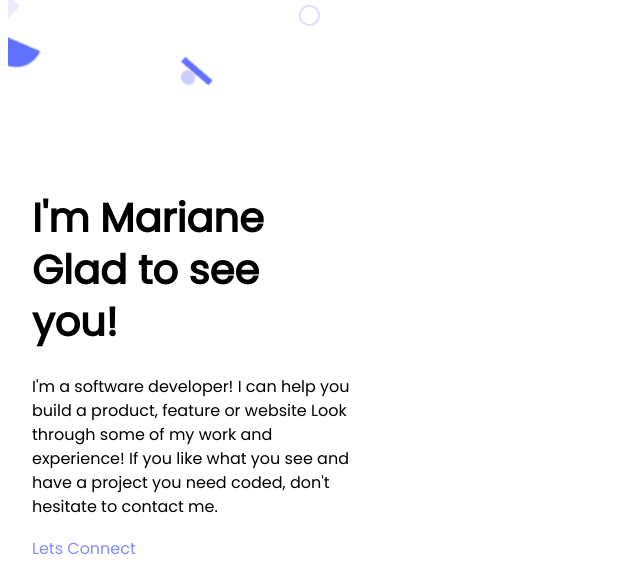
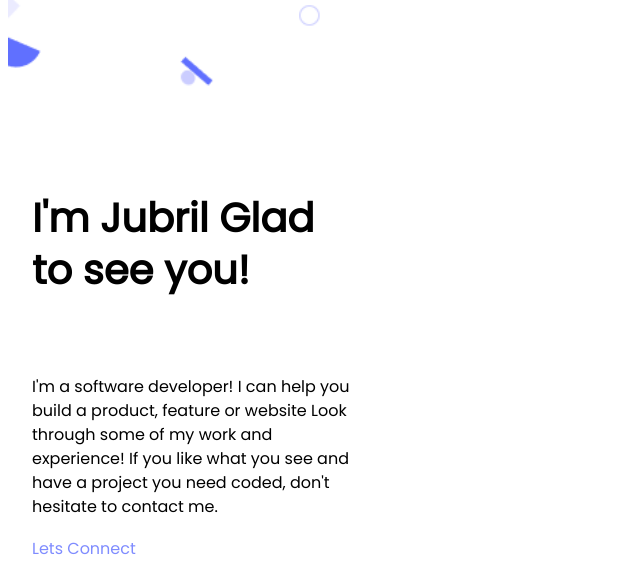
Before and after one commit to jbrime15/Portfolio-Mobile-Skeleton, a website: page index.html in a window 1280 px wide. Shown: the part 91-662 px from the top of the page, without its empty margins (0-640 px from the left). Drawn offline with Linux system fonts and the light colour scheme.

Commit message:
Update html file

```diff
--- a/index.html
+++ b/index.html
@@ -22,7 +22,7 @@
     <section class ="introduction">
         <div class="intro">
             <h1 class="intro-header">
-                I'm Mariane Glad to see you!
+                I'm Jubril Glad to see you!
             </h1>
             <p class="about-me">
                 I'm a software developer! I can help you build a product, feature or website Look through some of my work and experience! If you like what you see and have a project you need coded, don't hesitate to contact me.
```
